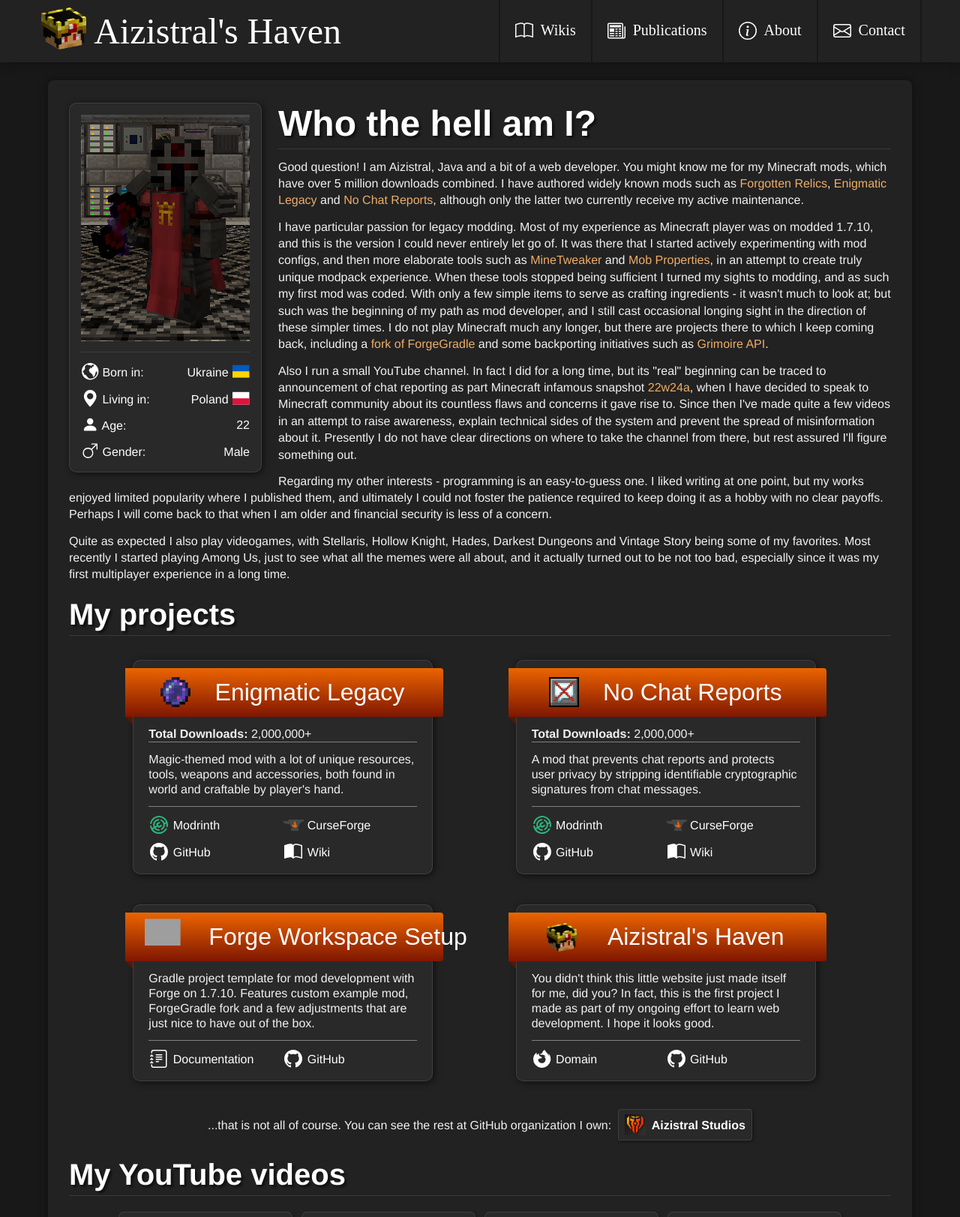
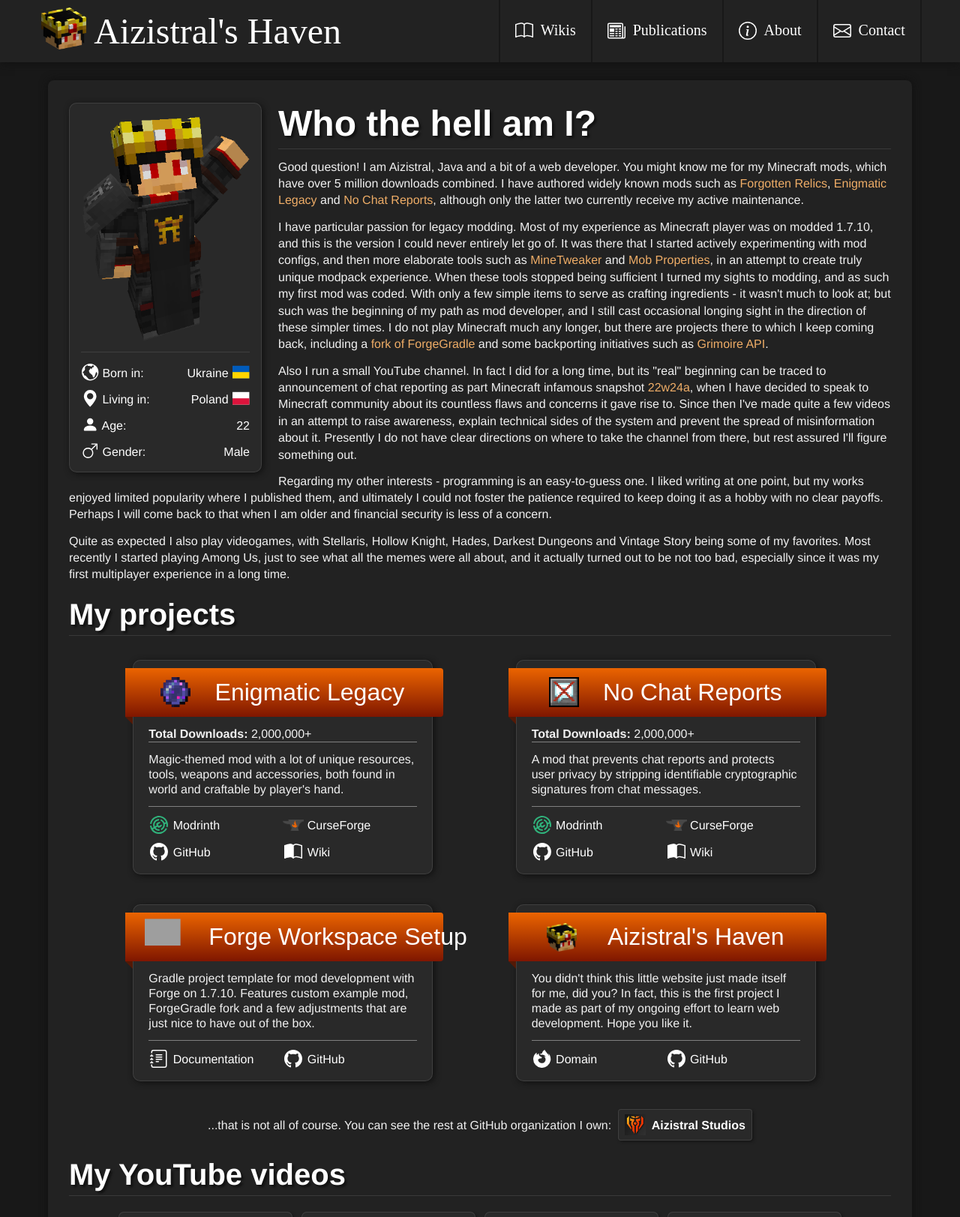
Before and after one commit to Aizistral-Studios/aizistral.com, a Jekyll site: the page built from about.html, in a window 1280 px wide, cut to the strip 0-1623 px from the top of the page. Shown: the whole strip at 75% size. Built offline with Jekyll 4.4.1, drawn with Linux system fonts in a browser that asks for light colours; grey boxes are pictures that could not be loaded.

Commit message:
Add proper about char picture

```diff
--- a/_sass/layouts.scss
+++ b/_sass/layouts.scss
@@ -235,6 +235,10 @@
 	text-shadow: 0px 0px 4px var(--CARD-SHADOW-COLOR);
 }
 
+.index-subtitle .link-with-icon-text, .index-subtitle .link-with-icon-svg {
+	transition: color 0.2s;
+}
+
 
 
 // --- ABOUT PAGE LAYOUT --- //
@@ -264,6 +268,7 @@
 
 .about-char-image {
 	margin-left: 0;
+	width: 225px;
 }
 
 .about-content-separator {
--- a/about.html
+++ b/about.html
@@ -8,7 +8,7 @@
 	<div>
 		<div class="about-left-float">
 			<div class="about-left-float-content">
-				<img draggable="false" src="/assets/images/mcchar.png" alt="Minecraft Character" class="about-char-image">
+				<img draggable="false" src="/assets/images/mcchar-hd.png" alt="Minecraft Character" class="about-char-image">
 				<div class="about-content-separator"></div>
 				<div class="about-personal-info">
 					<div class="about-personal-row">
@@ -75,7 +75,7 @@
 					logo_class="card-aizhead-logo"
 					logo="/assets/images/aizhead_3dM.png"
 					name="Aizistral's Haven"
-					desc="You didn't think this little website just made itself for me, did you? In fact, this is the first project I made as part of my ongoing effort to learn web development. I hope it looks good."
+					desc="You didn't think this little website just made itself for me, did you? In fact, this is the first project I made as part of my ongoing effort to learn web development. Hope you like it."
 					link="https://aizistral.com/"
 					repo="https://github.com/Aizistral-Studios/aizistral.com"
 				%}
```
Also changed, not shown: assets/images/mcchar-hd.png (added), assets/images/mcchar.png.
